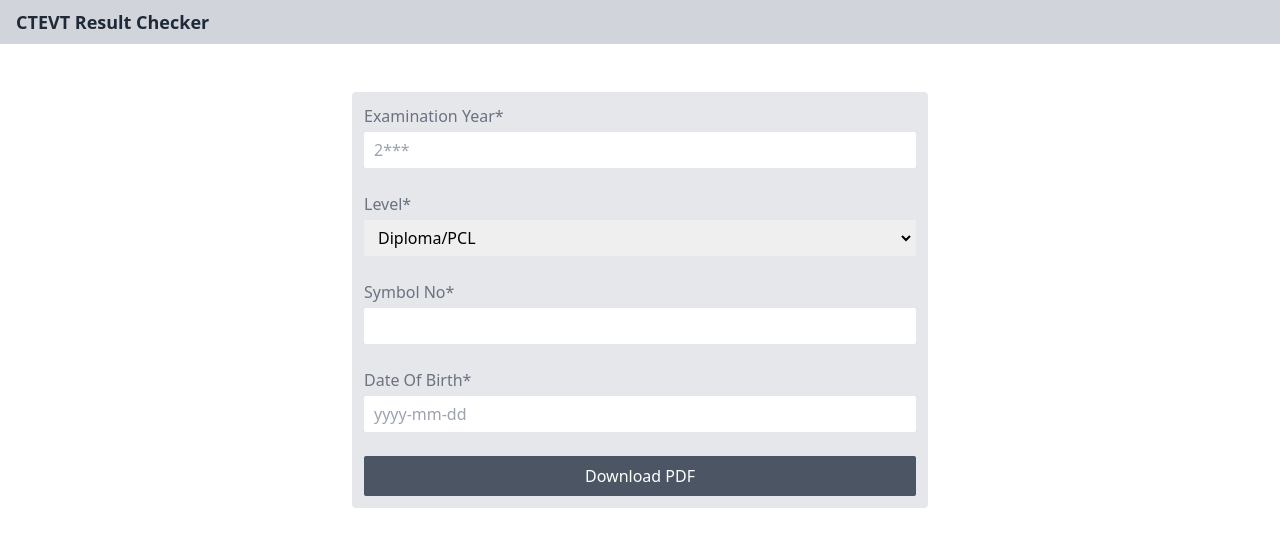
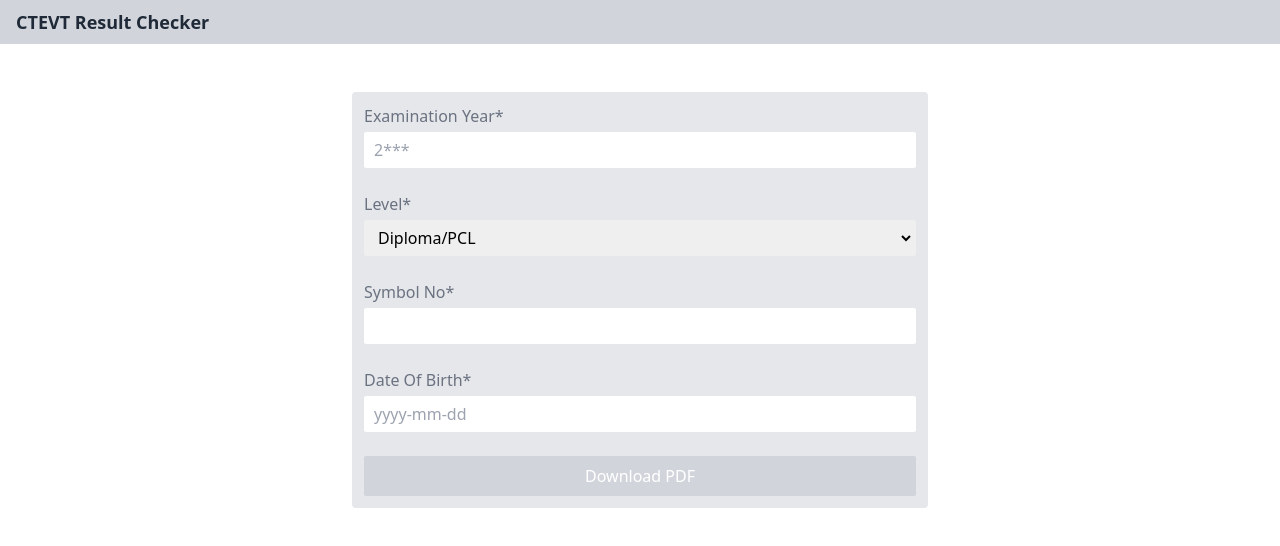
Before and after one commit to aniloli42/ctevt-result-checker, a Next.js app: page / in a window 1280 px wide. Shown: the top 546 px of the page. Built offline with nearby package versions, Linux system fonts and the light colour scheme.

Commit message:
initial button not disable issue fixed

```diff
--- a/components/Form/Form.tsx
+++ b/components/Form/Form.tsx
@@ -41,6 +41,7 @@
         placeholder="2***"
         title="Examination Year Example: 2079"
         name="examYear"
+        inputMode="numeric"
         isValid={touched.examYear == undefined ? true : !!!errors.examYear}
         value={values.examYear}
         onChange={handleChange}
@@ -98,7 +99,7 @@
 
       <button
         type="submit"
-        disabled={!isValid}
+        disabled={touched.dob == undefined ? true : !isValid}
         className="bg-gray-600 py-2 px-4 text-white rounded-sm hover:bg-gray-700 focus-visible:bg-gray-700 ring-gray-300 disabled:bg-gray-300 disabled:cursor-not-allowed"
       >
         Download PDF
```
